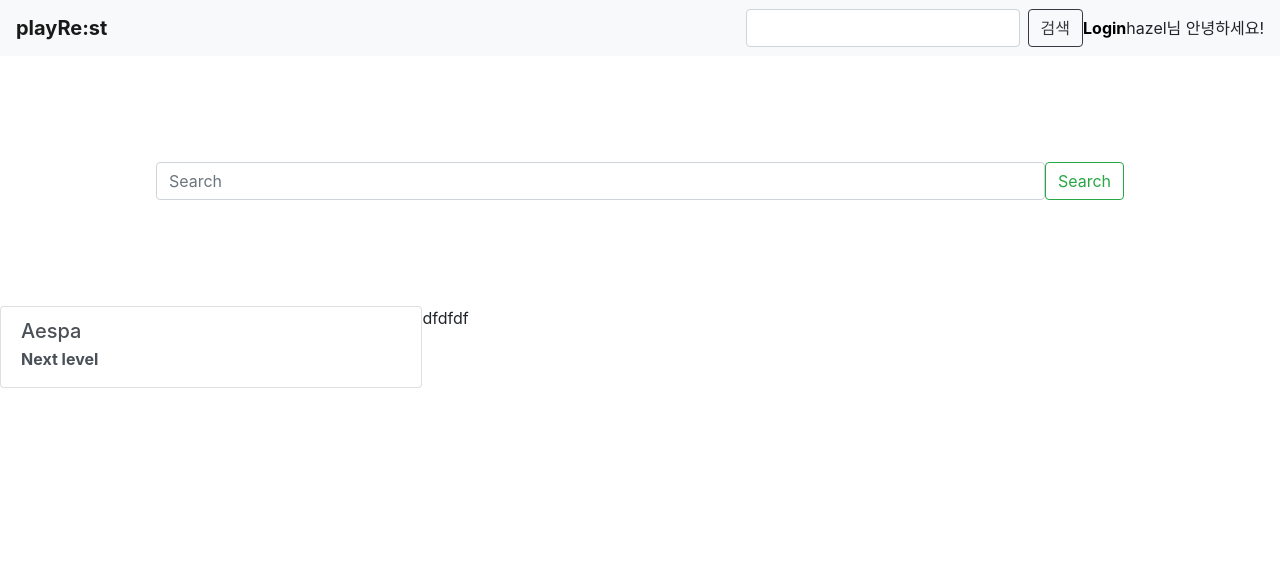
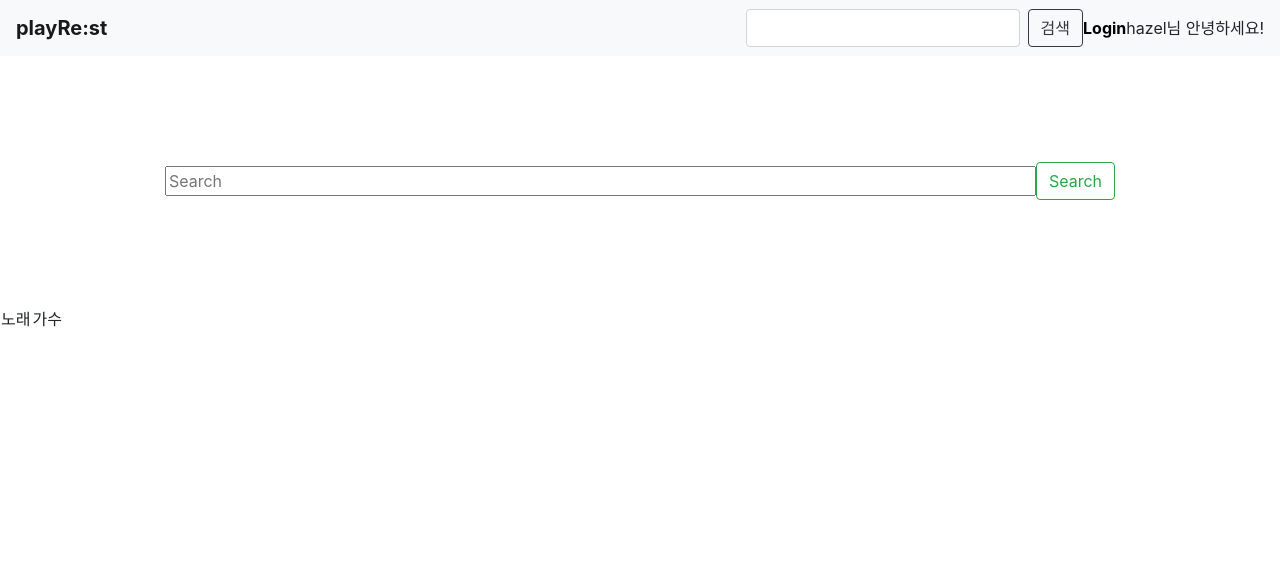
Before and after one commit to yoohyunju/playrest-web-project, a Flask app: page /search in a window 1280 px wide. Shown: the top 587 px of the page. Before the commit the page ends 388 px from the top, so only its background shows below. Run offline with Flask 2, Linux system fonts and the light colour scheme; some libraries are stand-ins or nearby versions.

Commit message:
search css, js 추가 및 수정

```diff
--- a/static/css/search.css
+++ b/static/css/search.css
@@ -21,5 +21,5 @@
 
 .wrap {
     width: 100%;
-    height: 550px;
+    height: 1000px;
 }
--- a/static/js/search.js
+++ b/static/js/search.js
@@ -1,8 +1,35 @@
+// 노래가 들어간 플레이리스트 검색
+// 검색 버튼 눌렀을 때 onclick으로 이 함수 호출해주시면 될 거예요
+function searchPlaylists() {
+    let keyword = $('#songinfo').val()
+    $.ajax({
+        type: 'GET',
+        url: '/search/playlists?keyword_give=' + keyword + '',
+        success: function (response) {
+            alert('검색!')
+            let playlists = response['data']
+            console.log(playlists)
+            for (let i = 0; i < playlists.length; i++) {
+                let playlist_title = playlists[i]["playlist_title"]
+                let temp_html = `<tr>
+                                                <td>${playlist_title}</td>
+                                                <td></td>
+                                                <td></td>
+                                         </tr>`
+                $('#list-q1').append(temp_html);
+            }
+            searchMusic()   // 일단은 플레이리스트 목록 뜨고 음악 목록 뜨도록 설정해뒀습니다 나중에 변경하시면 돼요!
+        }
+    })
+}
+
+// 음악 검색
 function searchMusic() {
     let musicKeyWord = $('#songinfo').val()
     $.ajax({
         type: 'GET',
         url: 'http://ws.audioscrobbler.com/2.0/?method=track.search&track=' + musicKeyWord + '&api_key=36e6ecdb6e67403d6448be2bca4e77ce&format=json',
+        async: false,
         success: function (response) {
             alert("ajax success")
             let musicList = response["results"]["trackmatches"]["track"];
@@ -10,26 +37,51 @@ function searchMusic() {
                 let albumTitle = musicList[i]["name"]
                 let albumArtist = musicList[i]["artist"]
 
-                let temp_html = `<div class="list-group">
-                                            <a href="#" class="list-group-item list-group-item-action flex-column align-items-start">
-                                            <div class="d-flex w-100 justify-content-between">
-                                                <h5 class="mb-1"> ${albumTitle} </h5>
-                                            </div>
-                                            <p class="mb-1"> ${albumArtist} </p>
-                                            </a>
-                                        </div>`
+                let temp_html = `<tr>
+                                     <td>${albumTitle}</td>
+                                     <td>${albumArtist}</td>
+                                     <td><button onclick="addMusic('${playlist_title}','${title}','${artist}')">추가</button>
+                                     </td>
+                                </tr>`
                 $('#list-q1').append(temp_html);
             }
         }
     })
 }
 
-function addMusic(title, artist) {
+
+// 노래 담을 플레이리스트 선택
+function selectPlaylist(title, artist) {
     console.log(title, artist)
     $.ajax({
+        type: 'GET',
+        url: '/search/select',
+        data: {},
+        success: function (response) {
+            alert('연결!')
+            let myPlaylists = response['data']
+            console.log(myPlaylists)
+            console.log(title)
+            for (let i = 0; i < myPlaylists.length; i++) {
+                let playlist_title = myPlaylists[i]["playlist_title"]
+                let temp_html = `<tr>
+                                     <td>${playlist_title}</td>
+                                     <td></td>
+                                     <td><button onclick="addMusic('${playlist_title}','${title}','${artist}')">추가</button></td>
+                                </tr>`
+                $('#list-q1').append(temp_html);
+            }
+        }
+    });
+}
+
+// 선택한 플레이리스트에 노래 추가
+function addMusic(playlist, title, artist) {
+    console.log(playlist, title, artist)
+    $.ajax({
         type: 'POST',
-        url: '/addMusic',
-        data: {title_give: title, artist_give: artist},
+        url: '/search/select/add',
+        data: {playlist_give: playlist, title_give: title, artist_give: artist},
         success: function (response) {
             alert(response['msg']);
             window.location.reload()
--- a/templates/search/search.html
+++ b/templates/search/search.html
@@ -20,104 +20,10 @@
             integrity="sha384-JZR6Spejh4U02d8jOt6vLEHfe/JQGiRRSQQxSfFWpi1MquVdAyjUar5+76PVCmYl"
             crossorigin="anonymous"></script>
 
-    <title>노래 검색하는 사이트</title>
+    <title>Music Search</title>
 
     <link rel="stylesheet" href="static/css/search.css">
     <script src="static/js/search.js"></script>
-
-
-    <script>
-
-        // 노래가 들어간 플레이리스트 검색
-        // 검색 버튼 눌렀을 때 onclick으로 이 함수 호출해주시면 될 거예요
-        function searchPlaylists() {
-             let keyword = $('#songinfo').val()
-            $.ajax({
-                type: 'GET',
-                url: '/search/playlists?keyword_give='+keyword+'',
-                success: function (response) {
-                    alert('검색!')
-                    let playlists = response['data']
-                    console.log(playlists)
-                    for (let i = 0; i < playlists.length; i++) {
-                        let playlist_title = playlists[i]["playlist_title"]
-                        let temp_html = `<tr>
-                                                <td>${playlist_title}</td>
-                                                <td></td>
-                                                <td></td>
-                                         </tr>`
-                        $('#list-q1').append(temp_html);
-                    }
-                    searchMusic()   // 일단은 플레이리스트 목록 뜨고 음악 목록 뜨도록 설정해뒀습니다 나중에 변경하시면 돼요!
-                }
-            })
-        }
-
-        // 음악 검색
-        function searchMusic() {
-            let musicKeyWord = $('#songinfo').val()
-            $.ajax({
-                type: 'GET',
-                url: 'http://ws.audioscrobbler.com/2.0/?method=track.search&track='+musicKeyWord+'&api_key=36e6ecdb6e67403d6448be2bca4e77ce&format=json',
-                async: false,
-                success: function (response) {
-                    alert("ajax success")
-                     let musicList = response["results"]["trackmatches"]["track"];
-                     for (let i = 0; i < musicList.length; i++) {
-                         let albumTitle = musicList[i]["name"]
-                         let albumArtist = musicList[i]["artist"]
-
-                         let temp_html = `<tr>
-                                                <td>${albumTitle}</td>
-                                                <td>${albumArtist}</td>
-                                                <td><button onclick="selectPlaylist('${albumTitle}','${albumArtist}')">추가</button></td>
-                                         </tr>`
-                         $('#list-q1').append(temp_html);
-                     }
-                }
-            })
-        }
-
-        // 노래 담을 플레이리스트 선택
-        function selectPlaylist(title, artist) {
-            console.log(title, artist)
-            $.ajax({
-                type: 'GET',
-                url: '/search/select',
-                data: {},
-                success: function (response) {
-                    alert('연결!')
-                    let myPlaylists = response['data']
-                    console.log(myPlaylists)
-                    console.log(title)
-                    for (let i = 0; i < myPlaylists.length; i++) {
-                        let playlist_title = myPlaylists[i]["playlist_title"]
-                        let temp_html = `<tr>
-                                                <td>${playlist_title}</td>
-                                                <td></td>
-                                                <td><button onclick="addMusic('${playlist_title}','${title}','${artist}')">추가</button></td>
-                                         </tr>`
-                        $('#list-q1').append(temp_html);
-                    }
-                }
-            });
-        }
-
-        // 선택한 플레이리스트에 노래 추가
-        function addMusic(playlist, title, artist) {
-            console.log(playlist, title, artist)
-            $.ajax({
-                type: 'POST',
-                url: '/search/select/add',
-                data: {playlist_give:playlist, title_give:title, artist_give:artist},
-                success: function (response) {
-                    alert(response['msg']);
-                    window.location.reload()
-                }
-            });
-        }
-
-    </script>
 
 
 </head>
@@ -125,29 +31,31 @@
 <body>
 <!--header 삽입-->
 {% include 'fragments/header.html' %}
+
 <div class="searchbar_css" id="searchbar">
     <form class="form-inline my-2 my-lg-0">
-        <input class="form-control" id="songinfo" type="text" placeholder="Search" aria-label="Search" size="80px"/>
-        <button class="btn btn-outline-success my-2 my-sm-0" type="submit" onclick="searchMusic()">Search</button>
+        <input id="songinfo" type="text" placeholder="Search" aria-label="Search" size="80px"/>
+        <button class="btn btn-outline-success my-2 my-sm-0" type="button" onclick="searchMusic()">Search</button>
     </form>
 </div>
 <div class="wrap">
-    <div class="music_css" id="musiclist">
-        <div class="list-group">
-            <a href="#" class="list-group-item list-group-item-action flex-column align-items-start">
-                <div class="d-flex w-100 justify-content-between">
-                    <h5 class="mb-1"> Aespa </h5>
-                </div>
-                <p class="mb-1"> Next level </p>
-            </a>
-        </div>
-        <tbody id="list-q1"></tbody>
+    <div class="music_css">
+        <table>
+            <thead>
+            <tr>
+                <td>노래</td>
+                <td>가수</td>
+            </tr>
+            </thead>
+            <tbody id="list-q1"></tbody>
+        </table>
     </div>
     <div class="playlist_css" id="playlist">
-dfdfdf
+
     </div>
 
 </div>
+
 </body>
 
 </html>
```
Also changed, not shown: app.py (+15 -8 lines).
